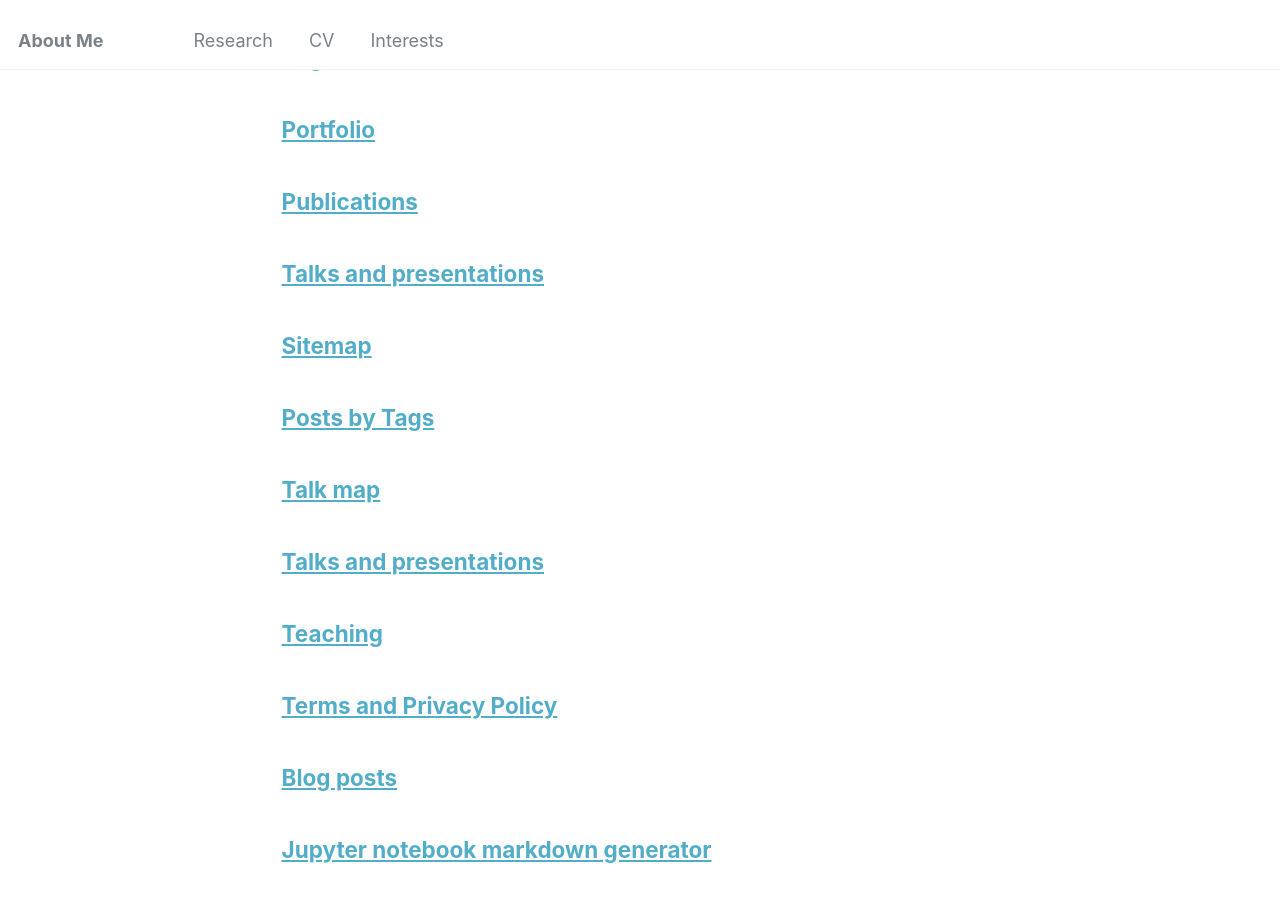
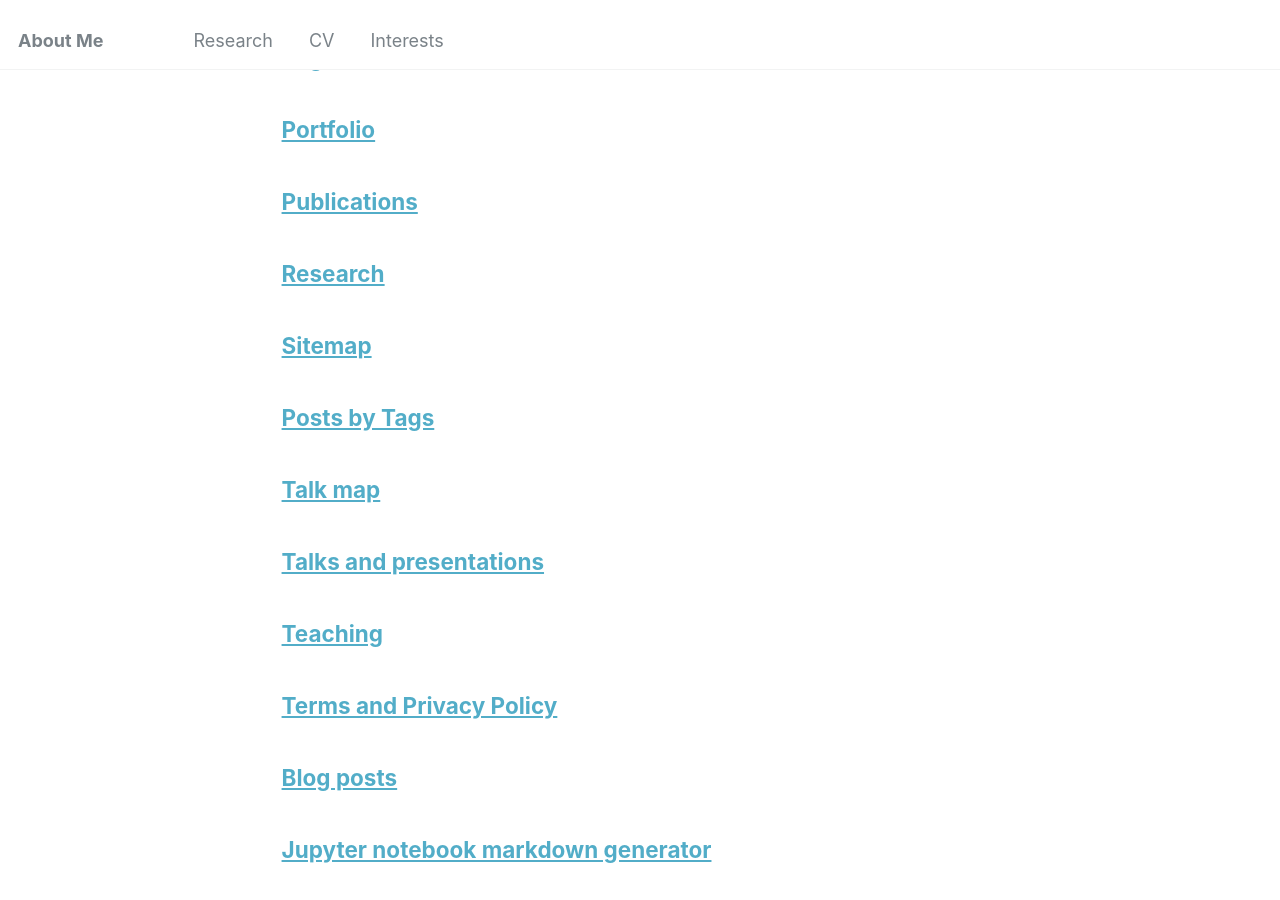
Before and after one commit to Aiswarya-prasad/aiswarya-prasad.github.io, a Jekyll site: the page built from _pages/page-archive.html, in a window 1280 px wide and 900 px high, scrolled down 639 px. Built offline with Jekyll 4.4.1, drawn with Linux system fonts in a browser that asks for light colours; some of the changed lines change nothing that is shown.

Commit message:
Syntax change, squash commit later or just ignore.

```diff
--- a/_config.yml
+++ b/_config.yml
@@ -209,16 +209,7 @@
 
 # These settings control the types of collections used by the template
 collections:
-  teaching:
-    output: true
-    permalink: /:collection/:path/
-  publications:
-    output: true
-    permalink: /:collection/:path/
-  portfolio:
-    output: true
-    permalink: /:collection/:path/
-  talks:
+  research:
     output: true
     permalink: /:collection/:path/
 
--- a/_pages/research.md
+++ b/_pages/research.md
@@ -1,7 +1,7 @@
 ---
 layout: archive
-title: "Talks and presentations"
-permalink: /talks/
+title: "Research"
+permalink: /research/
 author_profile: true
 ---
 
@@ -11,6 +11,6 @@
 
 {% endif %}
 
-{% for post in site.talks reversed %}
+{% for post in site.research reversed %}
   {% include archive-single-talk.html %}
 {% endfor %}
```
